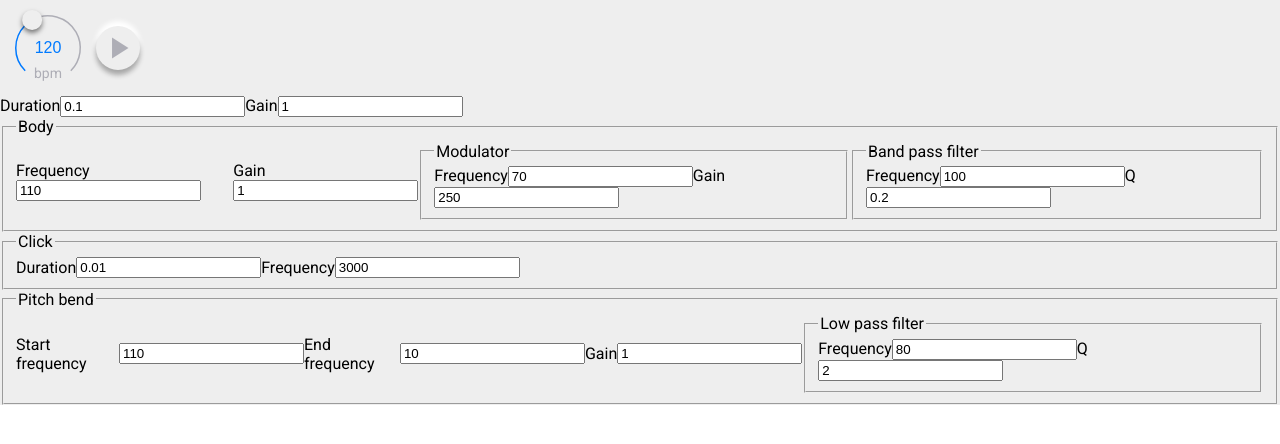
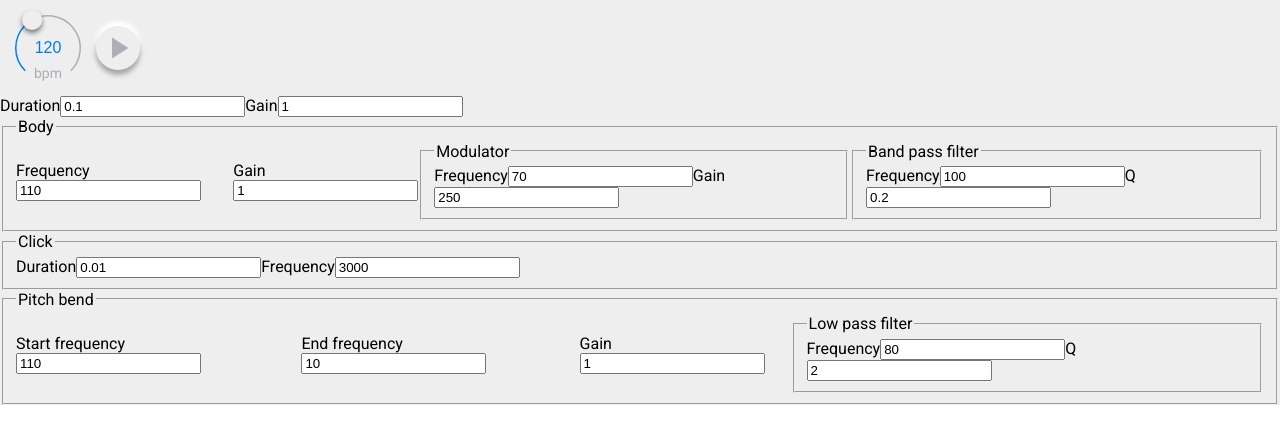
Before and after one commit to Volcomix/jsdaw, a React app: page / in a window 1280 px wide. Shown: the top 444 px of the page. Built offline with nearby package versions, Linux system fonts and the light colour scheme.

Commit message:
Refactor knobs for click and pitch bend

```diff
--- a/src/synth/BassDrum/Click.component.jsx
+++ b/src/synth/BassDrum/Click.component.jsx
@@ -1,28 +1,21 @@
 import React from 'react'
 
 import Card from '../../shared/Card.component'
+import Knob from '../../shared/Knob.component'
 
 const Click = ({ value, onValueChange }) => (
   <Card title='Click'>
-    <label>Duration</label>
-    <input
-      type='number'
-      min={0}
+    <Knob
+      label='Duration'
       step={0.01}
       value={value.duration}
-      onChange={event => onValueChange({
-        duration: event.target.valueAsNumber
-      })}
+      onValueChange={duration => onValueChange({ duration })}
     />
-    <label>Frequency</label>
-    <input
-      type='number'
-      min={0}
+    <Knob
+      label='Frequency'
       step={1}
       value={value.frequency}
-      onChange={event => onValueChange({
-        frequency: event.target.valueAsNumber
-      })}
+      onValueChange={frequency => onValueChange({ frequency })}
     />
   </Card>
 )
--- a/src/synth/BassDrum/PitchBend.component.jsx
+++ b/src/synth/BassDrum/PitchBend.component.jsx
@@ -1,65 +1,44 @@
 import React from 'react'
 
 import Card from '../../shared/Card.component'
+import Knob from '../../shared/Knob.component'
 
 const PitchBend = ({ value, onValueChange }) => (
   <Card title='Pitch bend'>
-    <label>Start frequency</label>
-    <input
-      type='number'
-      min={0}
+    <Knob
+      label='Start frequency'
       step={1}
       value={value.startFrequency}
-      onChange={event => onValueChange({
-        startFrequency: event.target.valueAsNumber
-      })}
+      onValueChange={startFrequency => onValueChange({ startFrequency })}
     />
-    <label>End frequency</label>
-    <input
-      type='number'
-      min={0}
+    <Knob
+      label='End frequency'
       step={1}
       value={value.endFrequency}
-      onChange={event => onValueChange({
-        endFrequency: event.target.valueAsNumber
-      })}
+      onValueChange={endFrequency => onValueChange({ endFrequency })}
     />
-    <label>Gain</label>
-    <input
-      type='number'
-      min={0}
+    <Knob
+      label='Gain'
       step={0.01}
       value={value.gain}
-      onChange={event => onValueChange({
-        gain: event.target.valueAsNumber
-      })}
+      onValueChange={gain => onValueChange({ gain })}
     />
     <fieldset>
       <legend>Low pass filter</legend>
-      <label>Frequency</label>
-      <input
-        type='number'
-        min={0}
+      <Knob
+        label='Frequency'
         step={1}
         value={value.lowPassFilter.frequency}
-        onChange={event => onValueChange({
-          lowPassFilter: {
-            ...value.lowPassFilter,
-            frequency: event.target.valueAsNumber,
-          }
+        onValueChange={frequency => onValueChange({
+          lowPassFilter: { ...value.lowPassFilter, frequency }
         })}
       />
-      <label>Q</label>
-      <input
-        type='number'
-        min={0}
+      <Knob
+        label='Q'
         step={0.01}
         value={value.lowPassFilter.Q}
-        onChange={event => onValueChange({
-          lowPassFilter: {
-            ...value.lowPassFilter,
-            Q: event.target.valueAsNumber,
-          }
+        onValueChange={Q => onValueChange({
+          lowPassFilter: { ...value.lowPassFilter, Q }
         })}
       />
     </fieldset>
```
